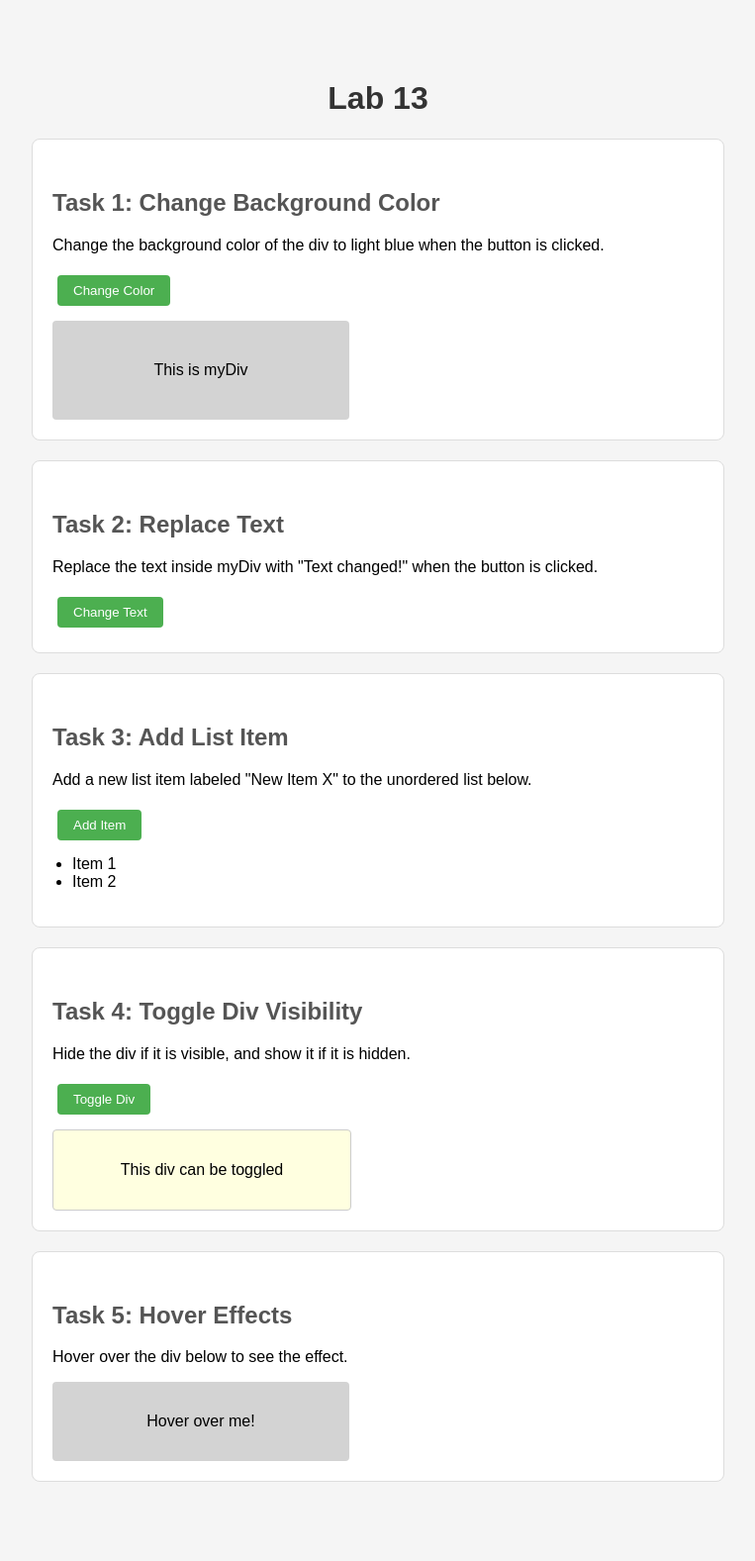
After one commit to mona1590/libraryproject, a Django app: page /books/lab13/ in a window 1280 px wide. The commit adds this page. Shown: the whole page at 99% size, without its empty margins (258-1021 px from the left). Run offline with Django 5.2, Linux system fonts and the light colour scheme.

Commit message:
LAP 12-13

```diff
--- a/apps/bookmodule/forms.py
+++ b/apps/bookmodule/forms.py
@@ -1,5 +1,6 @@
 from django import forms
 from .models import Book, Booklab9, Author
+from .models import BookImage
 
 class BookForm(forms.ModelForm):
     class Meta:
@@ -20,7 +21,6 @@ class Book11Form(forms.ModelForm):
 
 
 
-from .models import BookImage
 
 class BookImageForm(forms.ModelForm):
     class Meta:
--- a/apps/bookmodule/urls.py
+++ b/apps/bookmodule/urls.py
@@ -56,4 +56,8 @@ urlpatterns = [
     path('LAP11/add_book', views.add_book, name='add_book'),
     path('LAP11/add_book_image/', views.add_book_image, name='add_book_image'),
 
+
+    #LAP13
+    path('lab13/', views.lab13),
+
 ]
--- a/apps/bookmodule/views.py
+++ b/apps/bookmodule/views.py
@@ -2,6 +2,8 @@ from django.shortcuts import render, redirect
 from django.http import HttpResponse
 from .forms import BookForm, Book11Form,  BookImageForm
 from .models import Book, Booklab9, Publisher
+from django.contrib.auth.decorators import login_required
+
 
 def simple_query(request):
     mybooks=Book.objects.filter(title__icontains='and') # <- multiple objects
@@ -40,15 +42,19 @@ def viewbook(request, bookId):
     if book2['id'] == bookId: targetBook = book2
     context = {'book':targetBook}
     return render(request, 'bookmodule/show.html', context)
+
+
 def index(request):
     return render(request, "bookmodule/index.html")
+@login_required(login_url='login')
 def list_books(request):
     return render(request, 'bookmodule/list_books.html')
+@login_required(login_url='login')
 def viewbook(request, bookId):
     return render(request, 'bookmodule/one_book.html')
+@login_required(login_url='login')
 def aboutus(request):
     return render(request, 'bookmodule/aboutus.html')
-
 
 def links(request):
     return render(request, 'links.html')
@@ -269,7 +275,7 @@ def delete2(request, id):
     return redirect('list2')
 
 
- #LAP1
+ #LAP11
 def add_book(request):
     if request.method == 'POST':
         form = Book11Form(request.POST)
@@ -293,3 +299,10 @@ def add_book_image(request):
         form = BookImageForm()
 
     return render(request, 'bookmodule/LAP11/add_book_image.html', {'form': form})
+
+
+
+
+ #LAP13
+def lab13(request):
+    return render(request, 'bookmodule/lab13.html')
--- /dev/null
+++ b/apps/templates/bookmodule/lab13.html
@@ -0,0 +1,188 @@
+<!DOCTYPE html>
+<html lang="en">
+<head>
+    <meta charset="UTF-8">
+    <title>Lab 13 </title>
+    <style>
+        body {
+            font-family: Arial, sans-serif;
+            max-width: 700px;
+            margin: 40px auto;
+            padding: 20px;
+            background-color: #f5f5f5;
+        }
+
+        h1 {
+            text-align: center;
+            color: #333;
+        }
+
+        h2 {
+            color: #555;
+            margin-top: 30px;
+        }
+
+        .section {
+            background-color: white;
+            border: 1px solid #ddd;
+            border-radius: 8px;
+            padding: 20px;
+            margin-bottom: 20px;
+        }
+
+        button {
+            padding: 8px 16px;
+            background-color: #4CAF50;
+            color: white;
+            border: none;
+            border-radius: 4px;
+            cursor: pointer;
+            margin: 5px;
+        }
+
+        button:hover {
+            background-color: #45a049;
+        }
+
+        #myDiv {
+            width: 300px;
+            height: 100px;
+            background-color: lightgray;
+            display: flex;
+            align-items: center;
+            justify-content: center;
+            margin-top: 10px;
+            font-size: 16px;
+            border-radius: 4px;
+        }
+
+        #toggleDiv {
+            width: 300px;
+            height: 80px;
+            background-color: lightyellow;
+            display: flex;
+            align-items: center;
+            justify-content: center;
+            margin-top: 10px;
+            border: 1px solid #ccc;
+            border-radius: 4px;
+        }
+
+        #hoverDiv {
+            width: 300px;
+            height: 80px;
+            background-color: lightgray;
+            display: flex;
+            align-items: center;
+            justify-content: center;
+            margin-top: 10px;
+            font-size: 16px;
+            border-radius: 4px;
+            cursor: pointer;
+        }
+
+        #myList {
+            margin-top: 10px;
+            padding-left: 20px;
+        }
+    </style>
+</head>
+<body>
+
+    <h1>Lab 13 </h1>
+
+    <!-- Task 1 -->
+    <div class="section">
+        <h2>Task 1: Change Background Color</h2>
+        <p>Change the background color of the div to light blue when the button is clicked.</p>
+        <button onclick="changeColor()">Change Color</button>
+        <div id="myDiv">This is myDiv</div>
+    </div>
+
+    <!-- Task 2 -->
+    <div class="section">
+        <h2>Task 2: Replace Text</h2>
+        <p>Replace the text inside myDiv with "Text changed!" when the button is clicked.</p>
+        <button onclick="changeText()">Change Text</button>
+    </div>
+
+    <!-- Task 3 -->
+    <div class="section">
+        <h2>Task 3: Add List Item</h2>
+        <p>Add a new list item labeled "New Item X" to the unordered list below.</p>
+        <button onclick="addListItem()">Add Item</button>
+        <ul id="myList">
+            <li>Item 1</li>
+            <li>Item 2</li>
+        </ul>
+    </div>
+
+    <!-- Task 4 -->
+    <div class="section">
+        <h2>Task 4: Toggle Div Visibility</h2>
+        <p>Hide the div if it is visible, and show it if it is hidden.</p>
+        <button onclick="toggleDiv()">Toggle Div</button>
+        <div id="toggleDiv">This div can be toggled</div>
+    </div>
+
+    <!-- Task 5 -->
+    <div class="section">
+        <h2>Task 5: Hover Effects</h2>
+        <p>Hover over the div below to see the effect.</p>
+        <div id="hoverDiv"
+             onmouseover="hoverOver()"
+             onmouseout="hoverOut()">
+            Hover over me!
+        </div>
+    </div>
+
+    <script>
+        // Task 1: Change background color of myDiv to light blue
+        function changeColor() {
+            var myDiv = document.getElementById("myDiv");
+            myDiv.style.backgroundColor = "lightblue";
+        }
+
+        // Task 2: Replace the text inside myDiv
+        function changeText() {
+            var myDiv = document.getElementById("myDiv");
+            myDiv.innerHTML = "Text changed!";
+        }
+
+        // Task 3: Add a new list item to myList
+        var itemCount = 2;
+
+        function addListItem() {
+            itemCount = itemCount + 1;
+            var myList = document.getElementById("myList");
+            var newItem = document.createElement("li");
+            newItem.innerHTML = "New Item " + itemCount;
+            myList.appendChild(newItem);
+        }
+
+        // Task 4: Toggle visibility of toggleDiv
+        function toggleDiv() {
+            var toggleDiv = document.getElementById("toggleDiv");
+            if (toggleDiv.style.display === "none") {
+                toggleDiv.style.display = "flex";
+            } else {
+                toggleDiv.style.display = "none";
+            }
+        }
+
+        // Task 5: Hover effects for hoverDiv
+        function hoverOver() {
+            var hoverDiv = document.getElementById("hoverDiv");
+            hoverDiv.style.backgroundColor = "lightcoral";
+            hoverDiv.style.fontSize = "20px";
+        }
+
+        function hoverOut() {
+            var hoverDiv = document.getElementById("hoverDiv");
+            hoverDiv.style.backgroundColor = "lightgray";
+            hoverDiv.style.fontSize = "16px";
+        }
+    </script>
+
+</body>
+</html>
--- a/apps/usermodule/urls.py
+++ b/apps/usermodule/urls.py
@@ -1,7 +1,8 @@
-from django.urls import path # type: ignore
+from django.urls import path
 from . import views
 
-
 urlpatterns = [
-    path('', views.index3, name='index'),
+    path('register', views.register, name='users.register'),
+    path('login', views.user_login, name='users.login'),
+    path('logout', views.user_logout, name='users.logout'),
 ]
```
Also changed, not shown: apps/templates/includes/header.html (+11 -1 lines), apps/templates/layouts/base.html (+17 -3 lines), apps/templates/usermodule/login.html (added, +23 -0 lines), apps/templates/usermodule/register.html (added, +23 -0 lines), apps/usermodule/views.py (+53 -4 lines), libraryproject/settings.py (+2 -8 lines), db.sqlite3.
